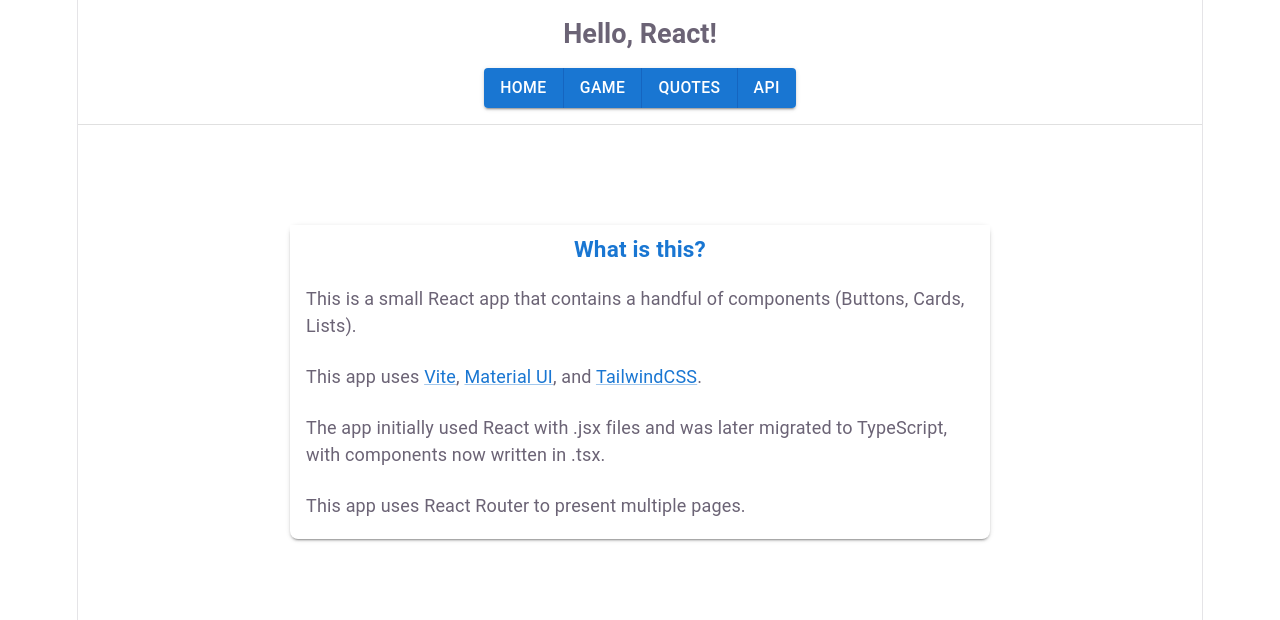
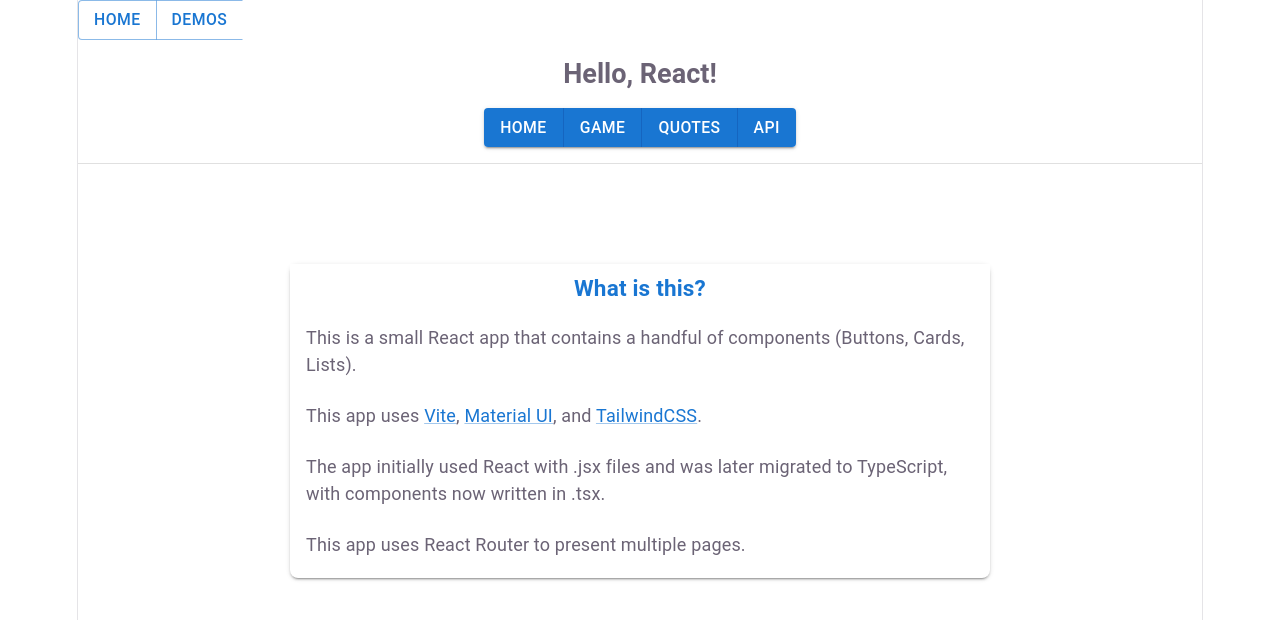
Before and after one commit to matthew-manke/hello-react, a React (Vite) app: page / in a window 1280 px wide. Shown: the top 620 px of the page. Built offline with nearby package versions, Linux system fonts and the light colour scheme.

Commit message:
Begin refactor of header

```diff
--- a/package.json
+++ b/package.json
@@ -13,6 +13,7 @@
   "dependencies": {
     "@emotion/react": "^11.14.0",
     "@emotion/styled": "^11.14.1",
+    "@mui/icons-material": "^9.0.1",
     "@mui/material": "^9.0.0",
     "@tailwindcss/vite": "^4.2.2",
     "axios": "^1.16.0",
--- a/src/components/Header.tsx
+++ b/src/components/Header.tsx
@@ -1,8 +1,55 @@
-import { Link as RouterLink } from 'react-router';
-import { Box, Typography, Button, ButtonGroup } from '@mui/material';
+import * as React from 'react';
+import { Link as RouterLink, useNavigate } from 'react-router';
+import { Box, Typography, Button, ButtonGroup, Menu, MenuItem } from '@mui/material';
 
 export default function Header() {
+  const id = React.useId();
+  const buttonId = `${id}-button`;
+  const menuId = `${id}-menu`;
+  const [anchorEl, setAnchorEl] = React.useState<null | HTMLElement>(null);
+  const open = Boolean(anchorEl);
+  const navigate = useNavigate();
+  const showMenu = (event: React.MouseEvent<HTMLButtonElement>) => {
+    setAnchorEl(event.currentTarget);
+  };
+  const handleClick = (event: React.MouseEvent<HTMLButtonElement>) => {
+    event.preventDefault();
+    navigate('/demo');
+  }
+  const handleClose = () => {
+    setAnchorEl(null);
+  };
+
   return (
+    <>
+    <ButtonGroup>
+      <Button component={RouterLink} to="/">HOME</Button>
+      <Button
+        id={buttonId}
+        aria-controls={open ? menuId : undefined}
+        aria-haspopup="true"
+        aria-expanded={open}
+        onMouseEnter={showMenu}
+        onClick={handleClick}
+      >
+        Demos
+      </Button>
+      <Menu
+        id={menuId}
+        anchorEl={anchorEl}
+        open={open}
+        onClose={handleClose}
+        slotProps={{
+          list: {
+            'aria-labelledby': buttonId,
+          },
+        }}
+      >
+        <MenuItem onClick={handleClose}>Profile</MenuItem>
+        <MenuItem onClick={handleClose}>My account</MenuItem>
+        <MenuItem onClick={handleClose}>Logout</MenuItem>
+      </Menu>
+    </ButtonGroup>
     <Box
       component="header"
       sx={{
@@ -48,5 +95,6 @@
         </ButtonGroup>
       </Box>
     </Box>
+    </>
   );
 }
```
Also changed, not shown: 1 other file (tests, documents, lock files or other folders).
